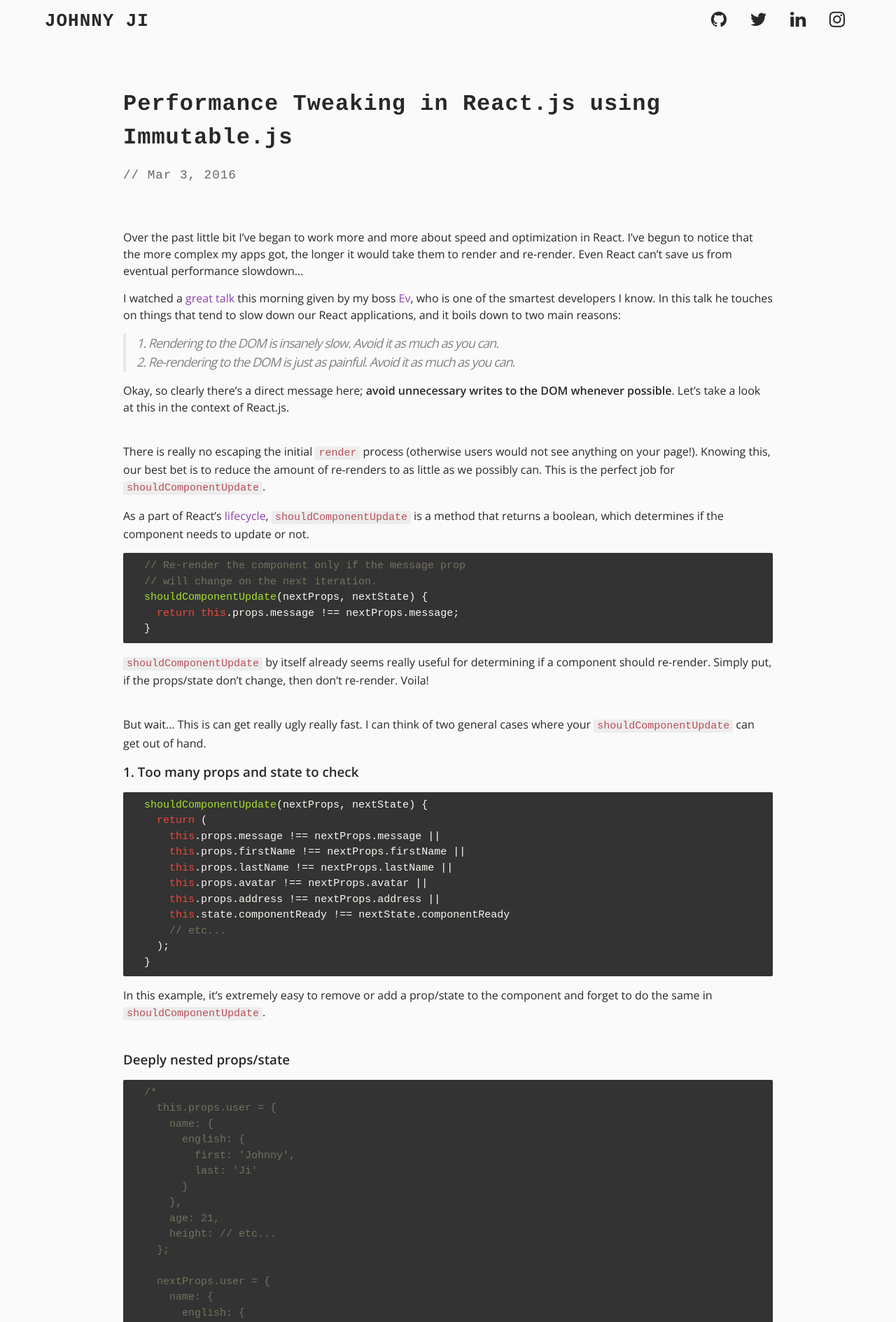
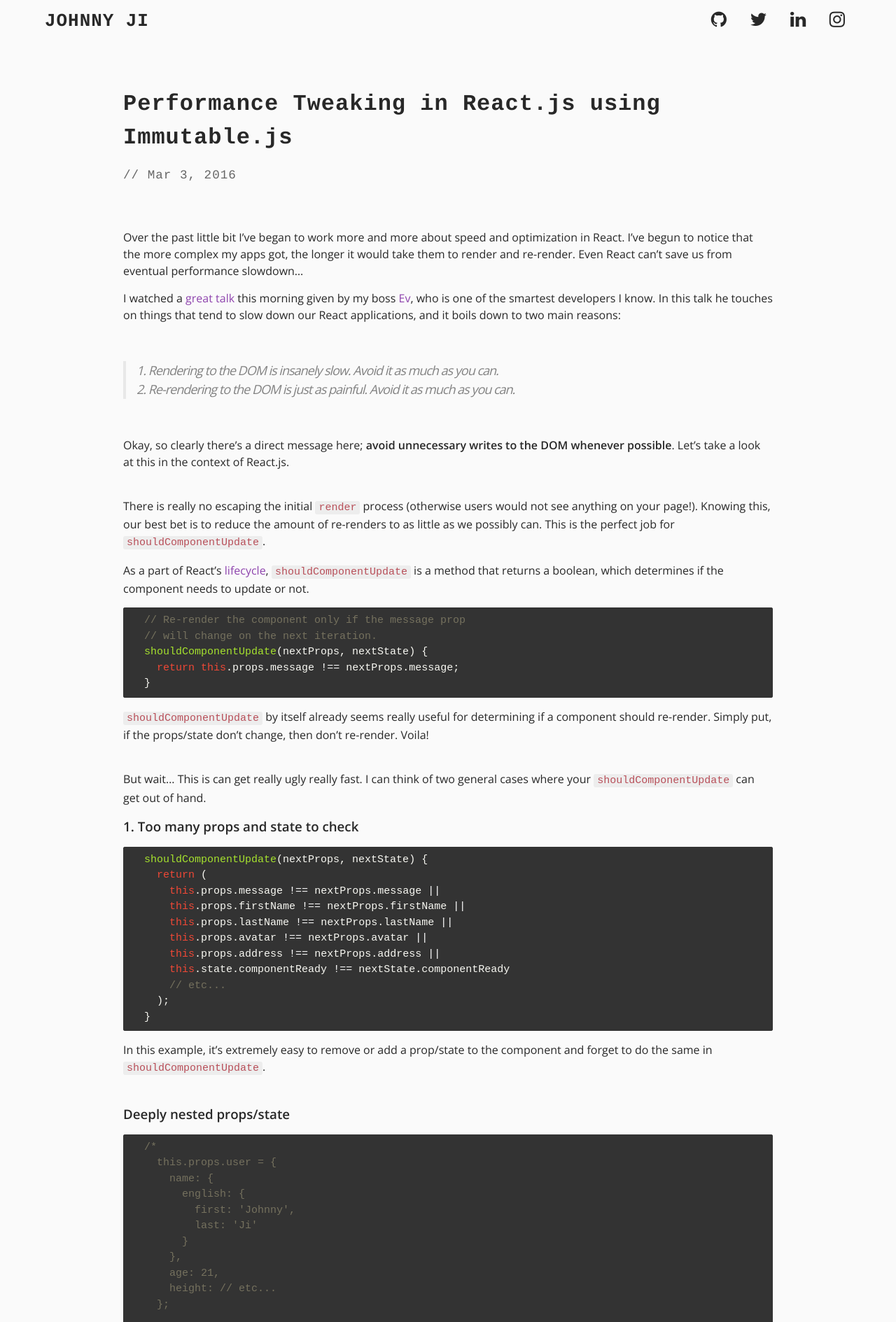
Before and after one commit to johnnyji/jekyll_blog, a Jekyll site: the page built from _posts/2016-03-03-performance-optimization-in-reactjs-using-immutablejs.markdown, in a window 1280 px wide. Shown: the top 1889 px of the page at 70% size. Built offline with Jekyll 4.4.1, drawn with Linux system fonts in a browser that asks for light colours; nearby versions of some CDN libraries.

Commit message:
changed styling

```diff
--- a/_posts/2016-03-03-performance-optimization-in-reactjs-using-immutablejs.markdown
+++ b/_posts/2016-03-03-performance-optimization-in-reactjs-using-immutablejs.markdown
@@ -9,10 +9,12 @@
 
 I watched a [great talk][talk] this morning given by my boss [Ev][ev], who is one of the smartest developers I know. In this talk he touches on things that tend to slow down our React applications, and it boils down to two main reasons:
 
+<br />
 <blockquote>
   <div>1. Rendering to the DOM is insanely slow. Avoid it as much as you can. </div>
   <div>2. Re-rendering to the DOM is just as painful. Avoid it as much as you can.</div>
 </blockquote>
+<br />
 
 Okay, so clearly there's a direct message here; <b>avoid unnecessary writes to the DOM whenever possible</b>. Let's take a look at this in the context of React.js.
 <br /><br />
@@ -165,7 +167,7 @@
 The ability to use `PureRenderMixin` on any component in our app regardless of the props/state structure complexity is amazing. This allows us to make certain that components throughout our app are only ever re-rendering when they truely need to.
 
 <br/><br/>
-### Less re-rendering === Boost in performance.
+<b>Less re-rendering === Boost in performance.</b>
 
 [immutable]: https://facebook.github.io/immutable-js/
 [ev]: https://github.com/globexdesigns
```
